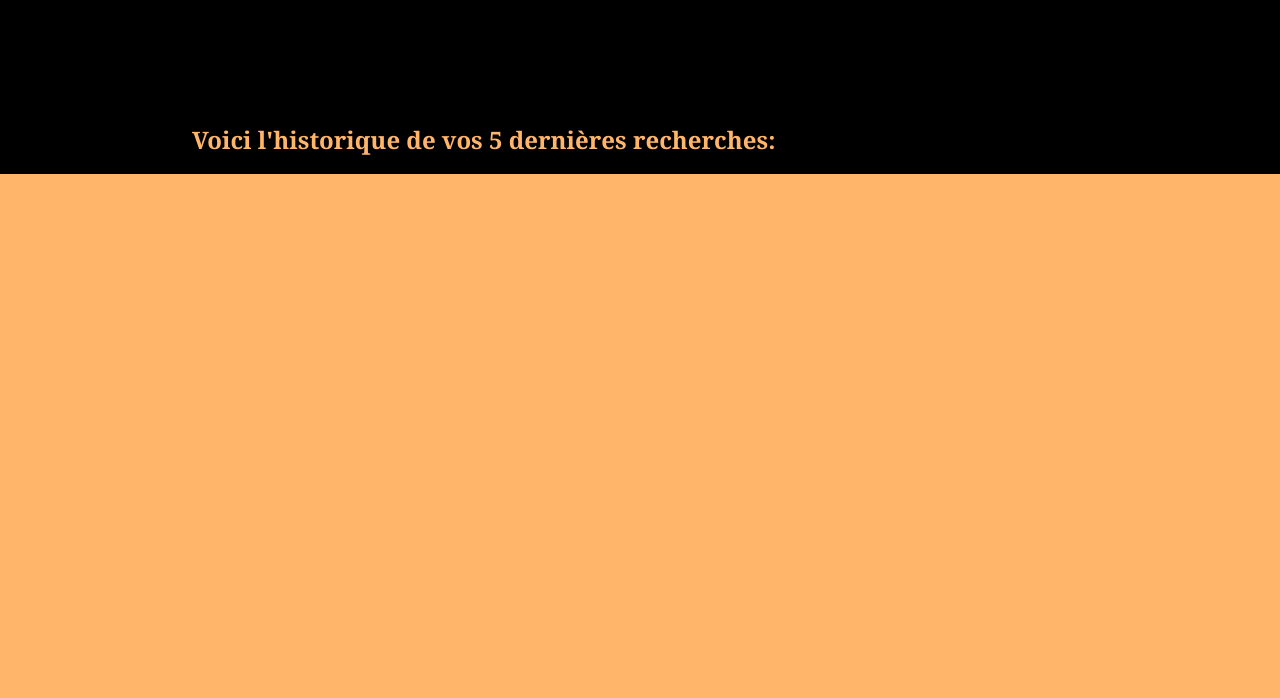
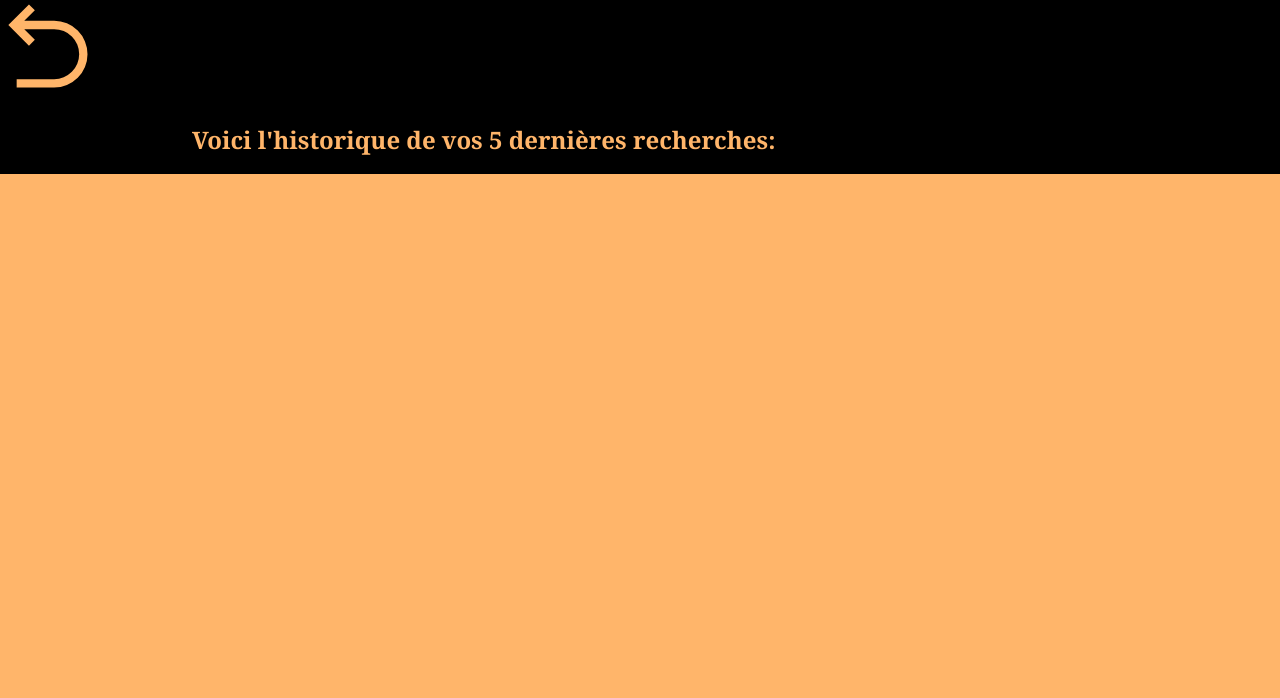
Before and after one commit to Varlesse7/Biblioverse, a PHP site: page /profil.php in a window 1280 px wide. Shown: the part 53-751 px from the top of the page. Run offline with PHP 8.4, Linux system fonts and the light colour scheme.

Commit message:
Ajout SVG bouton retour nuit

```diff
--- a/Site/profil.php
+++ b/Site/profil.php
@@ -12,7 +12,7 @@
 
     <section class="black_background">
 	<a href="#" onclick="history.back()">
-	<img src="images/arrow-go-back-line.svg" width="100" height="100">
+	<img src="images/arrow-go-back-line-nuit.svg" width="100" height="100">
 	</a>
         <div class='spacing'>
             <h1>Voici l'historique de vos 5 dernières recherches:</h1>
```
Also changed, not shown: Site/images/arrow-go-back-line-nuit.svg (added).
